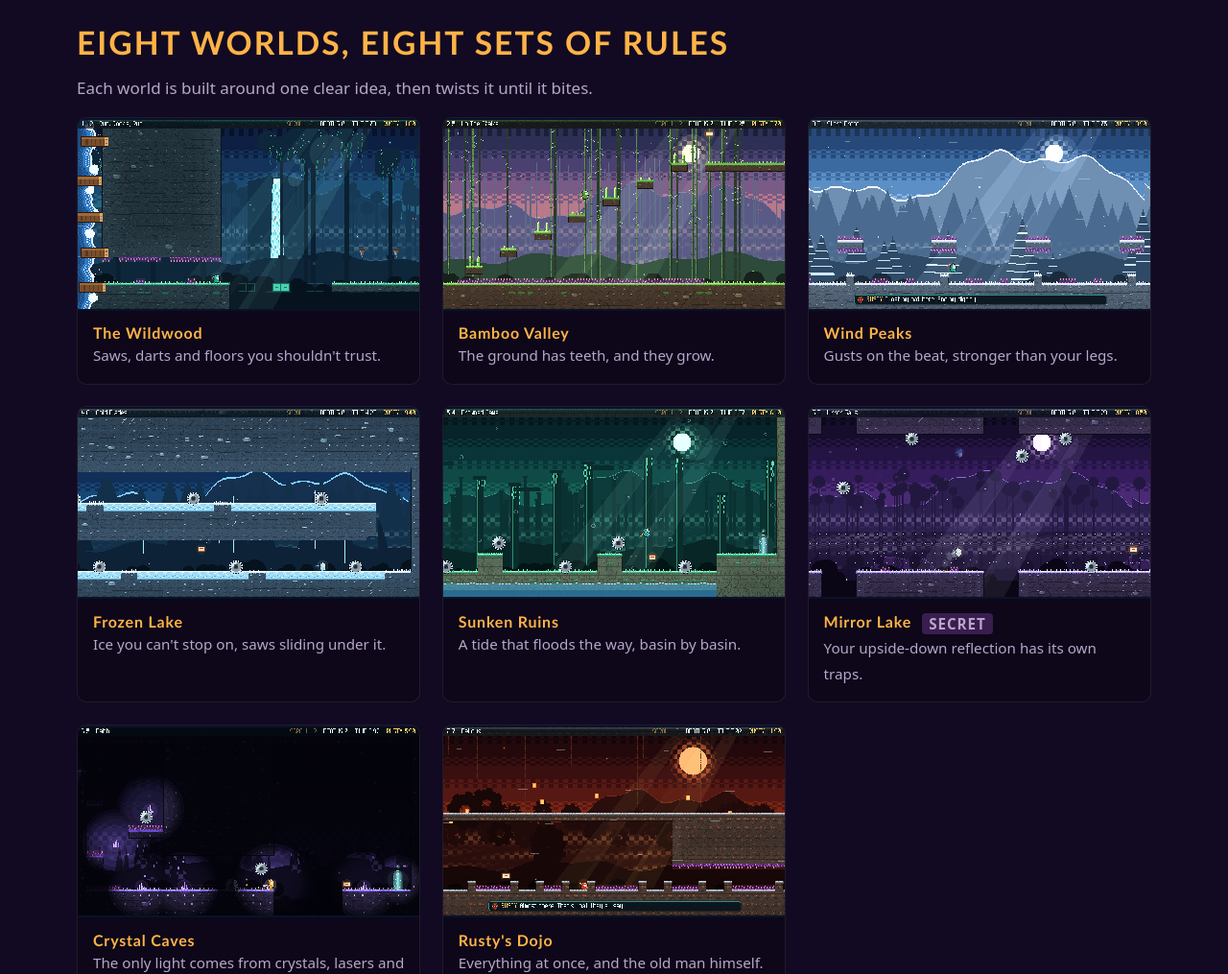
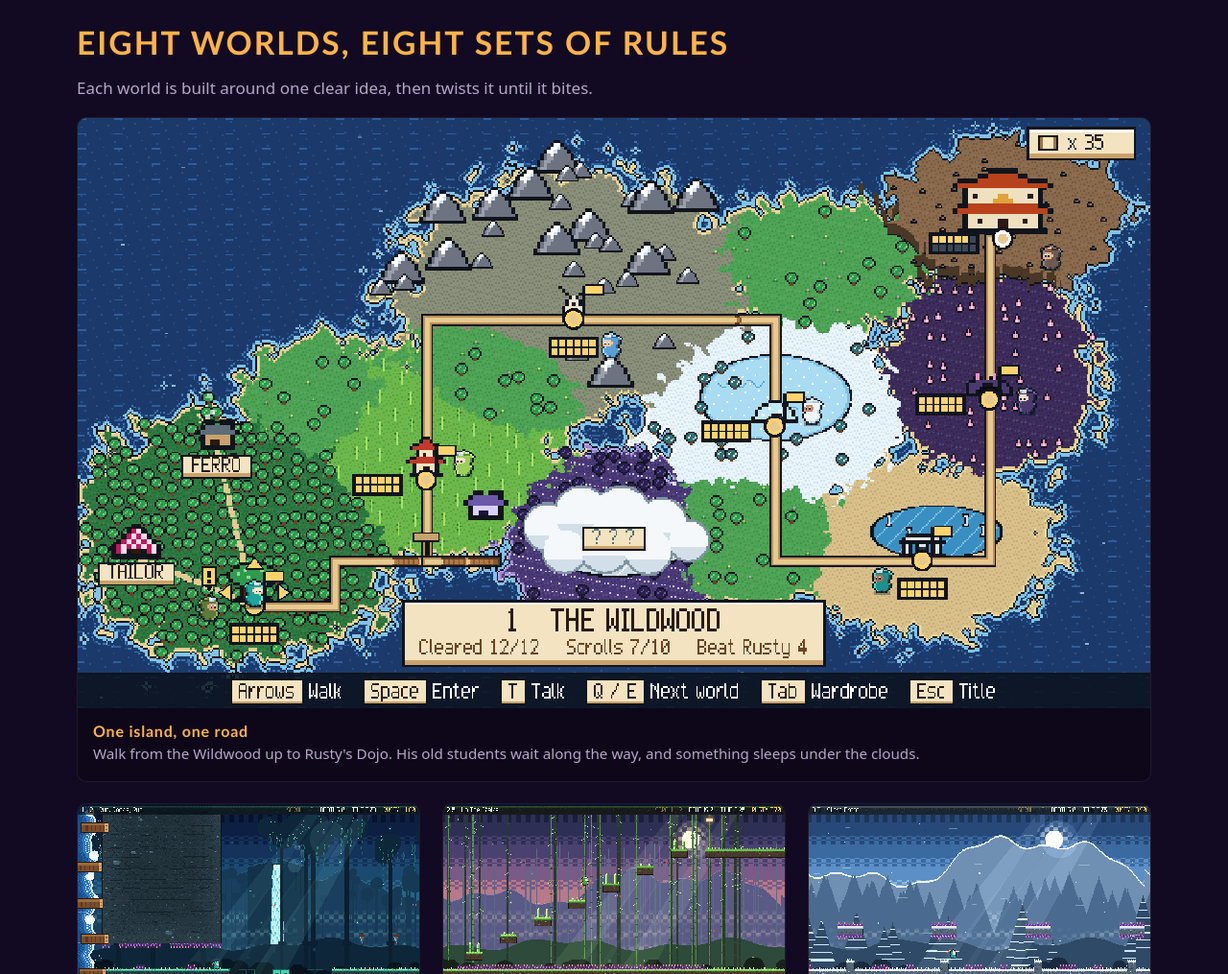
Before and after one commit to dashrightgames/dashrightgames.github.io, a plain HTML site: page index.html in a window 1280 px wide. Shown: the part 2240-3255 px from the top of the page at 96% size. Drawn offline with Linux system fonts and the light colour scheme.

Commit message:
Add the world map

```diff
--- a/index.html
+++ b/index.html
@@ -83,6 +83,8 @@ section{padding:4.5rem 0;scroll-margin-top:58px}
 .world figcaption{padding:.85rem 1rem 1rem}
 .world b{display:block;font:800 1rem var(--head);letter-spacing:.05em;color:var(--sun)}
 .world span{color:var(--muted);font-size:.95rem}
+.map-wide{margin-bottom:1.4rem}
+.map-wide img{aspect-ratio:1920/1056}
 .tag{display:inline-block;margin-left:.4rem;padding:.05rem .45rem;border-radius:4px;background:var(--plum);color:var(--paper);font:700 .68rem var(--body);letter-spacing:.06em;vertical-align:middle}
 
 /* rusty */
@@ -201,6 +203,8 @@ dialog button{position:fixed;top:14px;right:18px;background:none;border:0;color:
     <div class="wrap">
       <h2>Eight worlds, eight sets of rules</h2>
       <p class="lede">Each world is built around one clear idea, then twists it until it bites.</p>
+      <figure class="world map-wide"><button data-full="assets/world_map.png?v=3.5.0" aria-label="Enlarge the world map"><img src="assets/world_map.png?v=3.5.0" alt="The world map: one island with a road from the Wildwood forest past bamboo, mountains, a frozen lake, ruins and crystal caves up to Rusty's Dojo, and a cloud hiding a secret" loading="lazy" width="1920" height="1056"></button>
+        <figcaption><b>One island, one road</b><span>Walk from the Wildwood up to Rusty's Dojo. His old students wait along the way, and something sleeps under the clouds.</span></figcaption></figure>
       <div class="worlds">
         <figure class="world"><button data-full="assets/shots/01_wildwood_chase.png?v=3.4.0" aria-label="Enlarge The Wildwood screenshot"><img src="assets/shots/01_wildwood_chase.png?v=3.4.0" alt="Verdi, the rookie ninja, runs from a rolling wall of logs in the night forest" loading="lazy" width="1920" height="1080"></button>
           <figcaption><b>The Wildwood</b><span>Saws, darts and floors you shouldn't trust.</span></figcaption></figure>
```
Also changed, not shown: assets/world_map.png (added).
